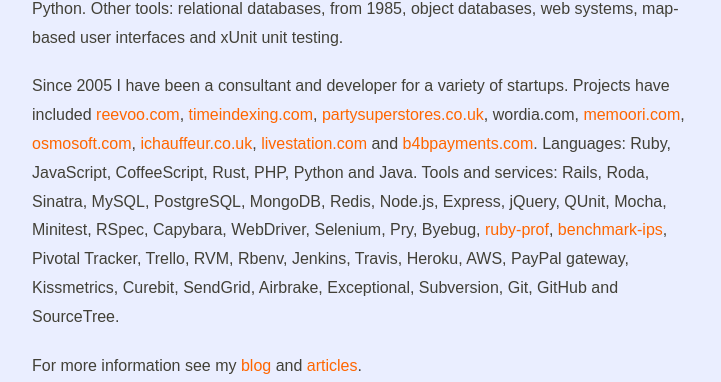
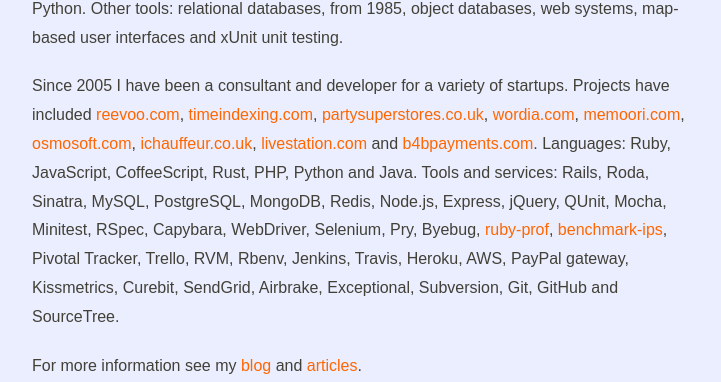
Before and after one commit to rdrake98/rdrake98.github.io, a plain HTML site: page cv.html in a window 1280 px wide. Shown: the part 453-835 px from the top of the page, without its empty margins (158-879 px from the left). Drawn offline with Linux system fonts and the light colour scheme.

Commit message:
link to youtube for wordia

```diff
--- a/cv.html
+++ b/cv.html
@@ -22,7 +22,7 @@
         <a href="https://www.reevoo.com/">reevoo.com</a>,
         <a href="https://www.timeindexing.com/">timeindexing.com</a>,
         <a href="https://www.facebook.com/partysuperstore/">partysuperstores.co.uk</a>,
-        wordia.com,
+        <a href="https://www.youtube.com/user/wordia">wordia.com</a>,
         <a href="https://www.memoori.com/">memoori.com</a>,
         <a href="https://tiddlywiki.com/#Osmosoft">osmosoft.com</a>,
         <a href="https://ichauffeur.co.uk/">ichauffeur.co.uk</a>,
```
